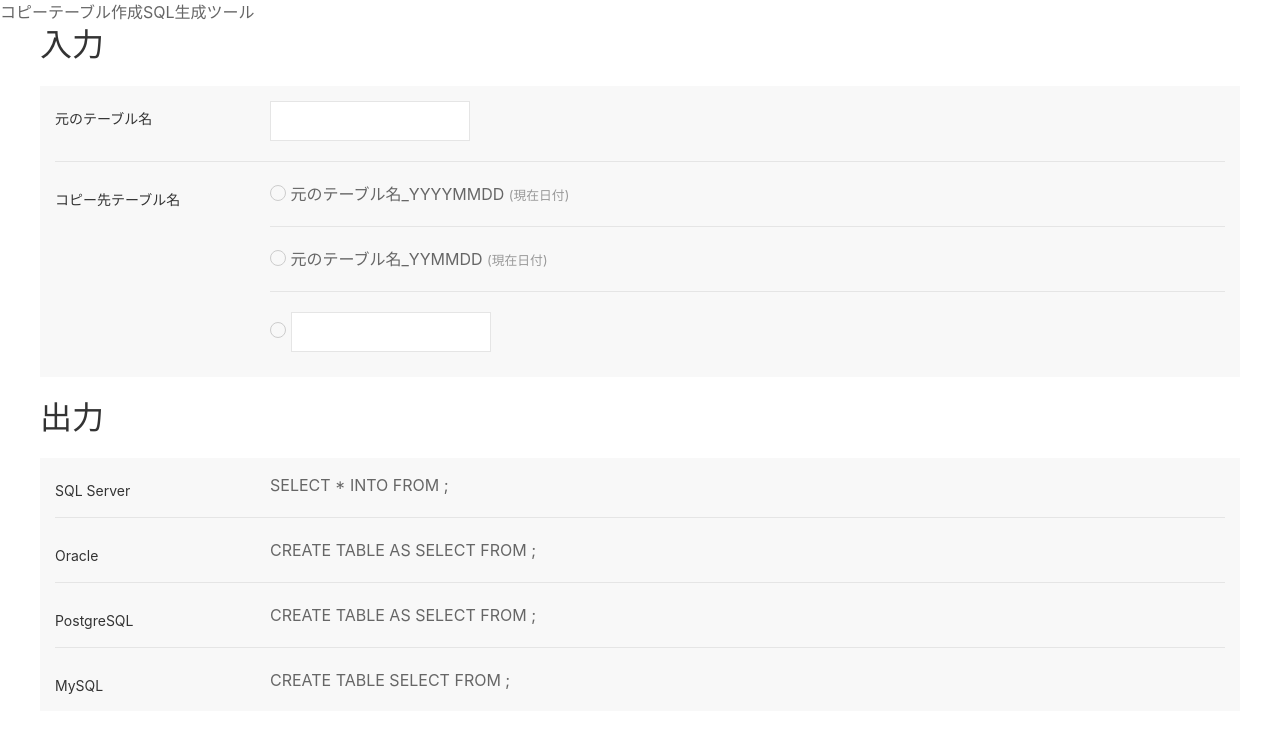
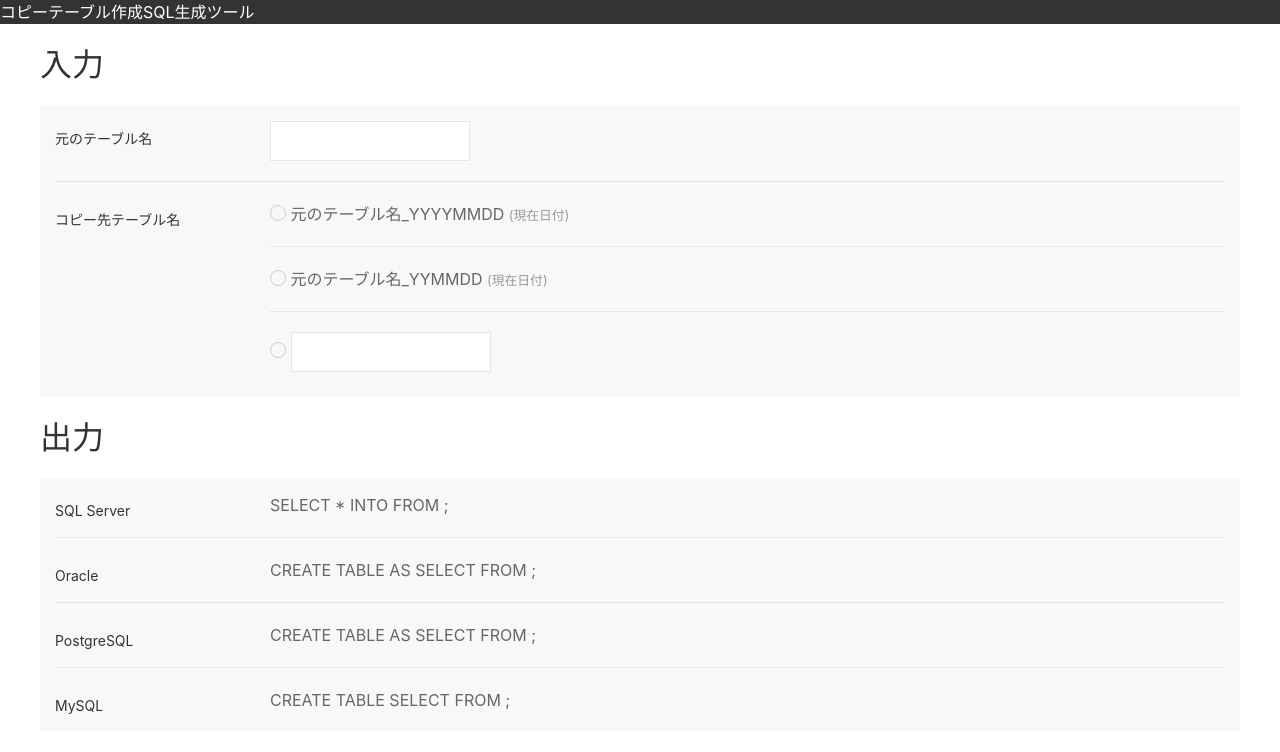
Before and after one commit to t92345era/copyTbl_scirpt_generator, a plain HTML site: page index.html in a window 1280 px wide. Drawn offline with nearby package versions, Linux system fonts and the light colour scheme.

Commit message:
mod: ファイル名変更

```diff
--- a/copy.html
+++ b/index.html
@@ -9,6 +9,14 @@
   <meta name="author" content="SitePoint">
   <!-- UIkit CSS -->
   <link rel="stylesheet" href="https://cdn.jsdelivr.net/npm/uikit@3.5.7/dist/css/uikit.min.css" />
+
+  <style>
+    header {
+      background: #333;
+      color: #fff;
+      margin-bottom: 20px;
+    }
+  </style>
 
   <!-- UIkit JS -->
   <script src="https://cdn.jsdelivr.net/npm/uikit@3.5.7/dist/js/uikit.min.js"></script>
```
